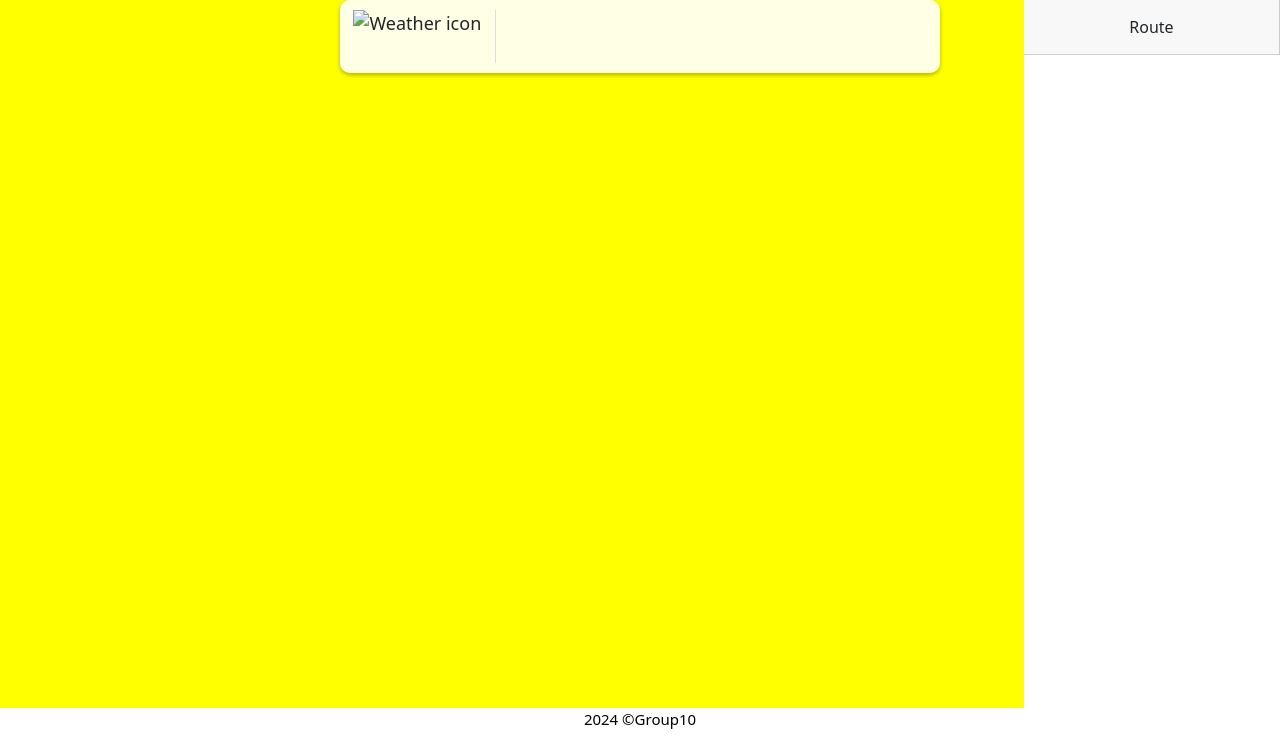
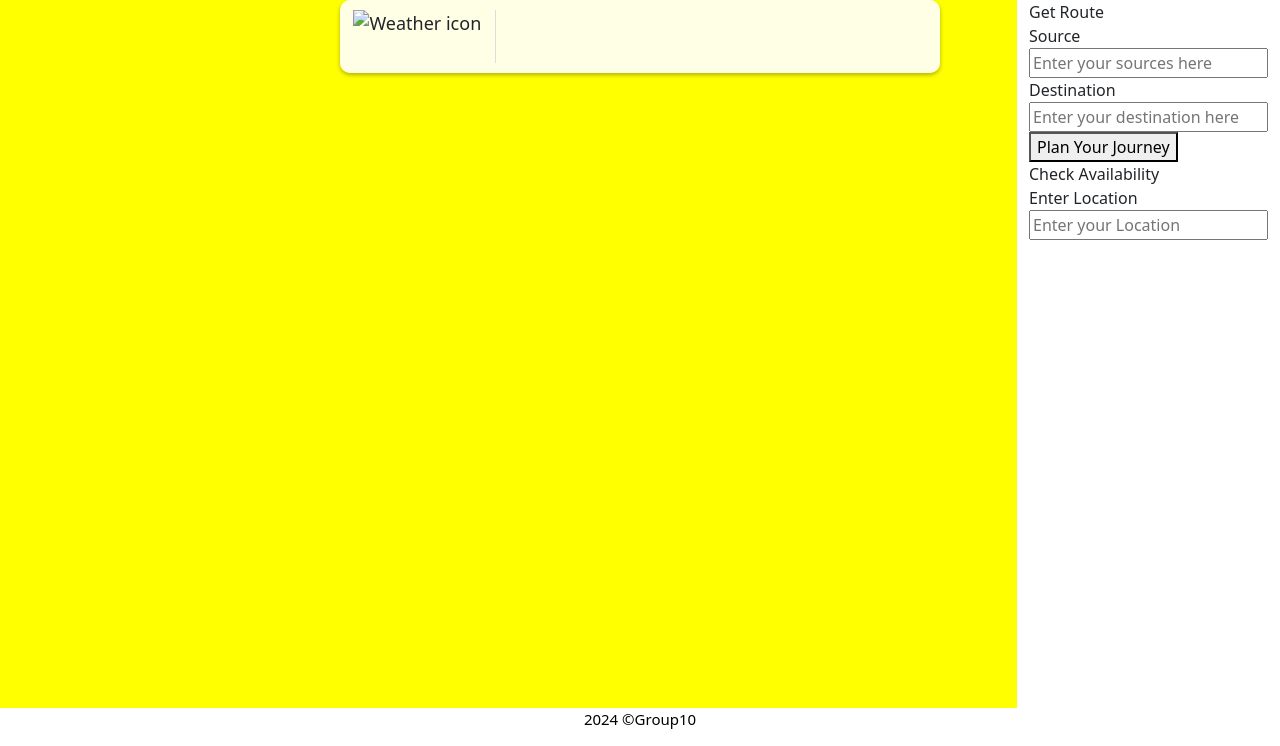
Before and after one commit to Naveen-Jaisankar/Bikes-Backend, a Flask app: page / in a window 1280 px wide. Shown: the part 54-800 px from the top of the page. Run offline with Flask 3, Linux system fonts and the light colour scheme; data that the repository does not hold is empty; some libraries are stand-ins or nearby versions.

Commit message:
reverted reveerse merge

```diff
--- a/app/static/js/index.js
+++ b/app/static/js/index.js
@@ -7,7 +7,6 @@ let data;
 var directionsService ;
 var directionsDisplay;
 var markersArary = [];
-var findRouteResponse;
 async function initMap() {
   var position;
   directionsService= new google.maps.DirectionsService();
@@ -240,13 +239,11 @@ async function getRoute(e){
                         // var selectedOptionVal2 = $('#station_dd_2').find(":selected").val();
                         var selectedOptionVal1 = document.getElementById("source").value;
                         var selectedOptionVal2 = document.getElementById("destination").value;
-                        findRouteResponse = data;
                         calcRoute(
                          latLngMap.get(source), latLngMap.get(destination), "bike");
                       // document.getElementById('title').innerHTML = data
                       // console.log(data[0])
                         console.log(data);
-                        showBikeAvaibilityChart();
                       // var showResult = document.getElementById('showResult');
                       // console.log(showResult);
                       // showResult = '';
@@ -319,7 +316,11 @@ function calcRoute(start, end, type) {
     start = new google.maps.LatLng(start.lat, start.lng);
     end = new google.maps.LatLng(end.lat, end.lng);
     after_directions_latlng = end;
-    travel_mode = google.maps.DirectionsTravelMode.BICYCLING;
+    if (type == "bike") {
+        travel_mode = google.maps.DirectionsTravelMode.BICYCLING;
+    } else {
+        travel_mode = google.maps.DirectionsTravelMode.TRANSIT;
+    }
     var request = {
         origin: start,
         destination: end,
@@ -333,13 +334,23 @@ function calcRoute(start, end, type) {
             if ($('#overlay').length) {
                 // pass;
             } else {
+                $('#card').append("" +
+                    "            <div class='card' id=\"overlay\">\n" + "<button onclick='PrintElem()'>Print Directions</button>" +
+                    "                <span id='close'\n" +
+                    "                      onClick='this.parentNode.parentNode.removeChild(this.parentNode);  return false;'>x</span>\n" +
+                    "                <div id=\"overlayContent\"></div>\n" +
+                    "            </div>\n"
+                );
                 $('#close').on('click', function () {
                     directionsDisplay.setMap(null);
                     directionsDisplay.setPanel(null);
                     map.setZoom(15);
                     map.setCenter(after_directions_latlng);
                 });
+
+
                 directionsDisplay.setPanel(document.getElementById("overlayContent"));
+
             }
 
             // Define route bounds for use in offsetMap function
@@ -375,91 +386,6 @@ function calcRoute(start, end, type) {
     });
 }
 
-function offsetMap() {
-
-    if (routeBounds !== false) {
-
-        // Clear listener defined in directions results
-        google.maps.event.clearListeners(map, 'idle');
-
-        // Top right corner
-        var topRightCorner = new google.maps.LatLng(map.getBounds().getNorthEast().lat(), map.getBounds().getNorthEast().lng());
-
-        // Top right point
-        var topRightPoint = fromLatLngToPoint(topRightCorner).x;
-
-        // Get pixel position of leftmost and rightmost points
-        var leftCoords = routeBounds.getSouthWest();
-        var leftMost = fromLatLngToPoint(leftCoords).x;
-        var rightMost = fromLatLngToPoint(routeBounds.getNorthEast()).x;
-
-        // Calculate left and right offsets
-        var leftOffset = (overlayWidth - leftMost);
-        var rightOffset = ((topRightPoint - rightMargin) - rightMost);
-
-        // Only if left offset is needed
-        if (leftOffset >= 0) {
-
-            if (leftOffset < rightOffset) {
-
-                var mapOffset = Math.round((rightOffset - leftOffset) / 2);
-
-                // Pan the map by the offset calculated on the x axis
-                map.panBy(-mapOffset, 0);
-
-                // Get the new left point after pan
-                var newLeftPoint = fromLatLngToPoint(leftCoords).x;
-
-                if (newLeftPoint <= overlayWidth) {
-
-                    // Leftmost point is still under the overlay
-                    // Offset map again
-                    offsetMap();
-                }
-
-            } else {
-
-                // Cannot offset map at this zoom level otherwise both leftmost and rightmost points will not fit
-                // Zoom out and offset map again
-                map.setZoom(map.getZoom() - 1);
-                offsetMap();
-            }
-        }
-    }
-}
-
-function showBikeAvaibilityChart(){
-
-var chart = new CanvasJS.Chart("chartContainer", {
-	animationEnabled: true,
-	theme: "light2", // "light1", "light2", "dark1", "dark2"
-	title:{
-		text: "Bike Availability Data"
-	},
-	axisY: {
-		title: "Available Bikes"
-	},
-	data: [{
-		type: "column",
-		showInLegend: true,
-		legendMarkerColor: "grey",
-		legendText: "1:1",
-		dataPoints: [
-			{ y: "last 40 min", label: findRouteResponse.time[0] },
-			{ y: "last 35 min",  label: findRouteResponse.time[1] },
-			{ y: "last 30 min",  label: findRouteResponse.time[2] },
-			{ y: "last 25 min",  label: findRouteResponse.time[3] },
-			{ y: "last 20 min",  label: findRouteResponse.time[4] },
-			{ y: "last 15 min", label: findRouteResponse.time[5] },
-			{ y: "last 10 min",  label: findRouteResponse.time[6] },
-			{ y: "last 05 min",  label: findRouteResponse.time[7] }
-		]
-	}]
-});
-chart.render();
-
-}
-
 function searchRoute(){
     var html = `
 <div class="container">
@@ -469,7 +395,6 @@ function searchRoute(){
             <label for="destination">Destination</label>
             <input type="text"  name="destination" placeholder="Enter your destination here" id="destination" required><br>
             <button type="submit" onClick="getRoute(event);">Plan Your Journey</button>
-            <div id="chartContainer" style="height: 370px; width: 100%;"></div>
         </form>
 </div>
     `;
--- a/app/templates/index.html
+++ b/app/templates/index.html
@@ -36,10 +35,28 @@
          <div class="map-container" id="map">
          </div>
          <div class="sidebar">
-            <nav class="nav-bar">
-               <div class="nav-item" id="route" onclick="searchRoute()">Route</div>
-{#               <div class="nav-item" id="prediction">Prediction</div>#}
-           </nav>
+            <div class="container">
+               <div>
+                  <div class="heading">Get Route</div>
+                  <form >
+                     <label for="source">Source</label>
+                     <input type="text" name="source"  id="source" placeholder="Enter your sources here" required><br>
+                     <label for="destination">Destination</label>
+                     <input type="text"  name="destination" placeholder="Enter your destination here" id="destination" required><br>
+                     <button type="submit" onClick="getRoute(event);">Plan Your Journey</button>
+                  </form>
+               </div>
+               <div>
+                  <div class="heading">Check Availability</div>
+                  <form>
+                     <label for="locationSearch">Enter Location</label>
+                     <input type="text" name="locationSearch"  id="locationSearch" placeholder="Enter your Location"><br>
+                     <!-- <button type="submit" onClick="checkAvailabilty(event);">Check Availability</button> -->
+                  </form>
+
+               </div>
+
+            </div>
            <div id="showInfo"></div>
            <div id="showResult">
            </div>
```
Also changed, not shown: other parts of app/templates/index.html (+0 -1 lines).
